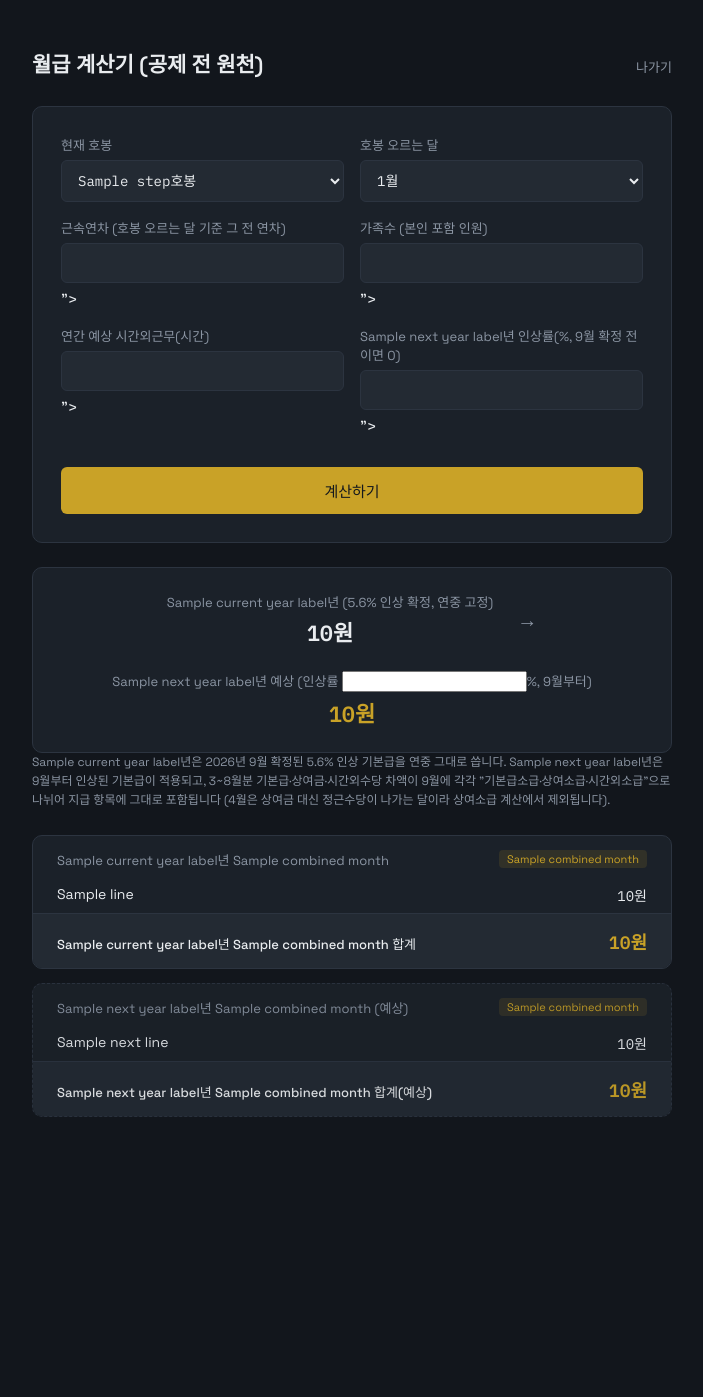
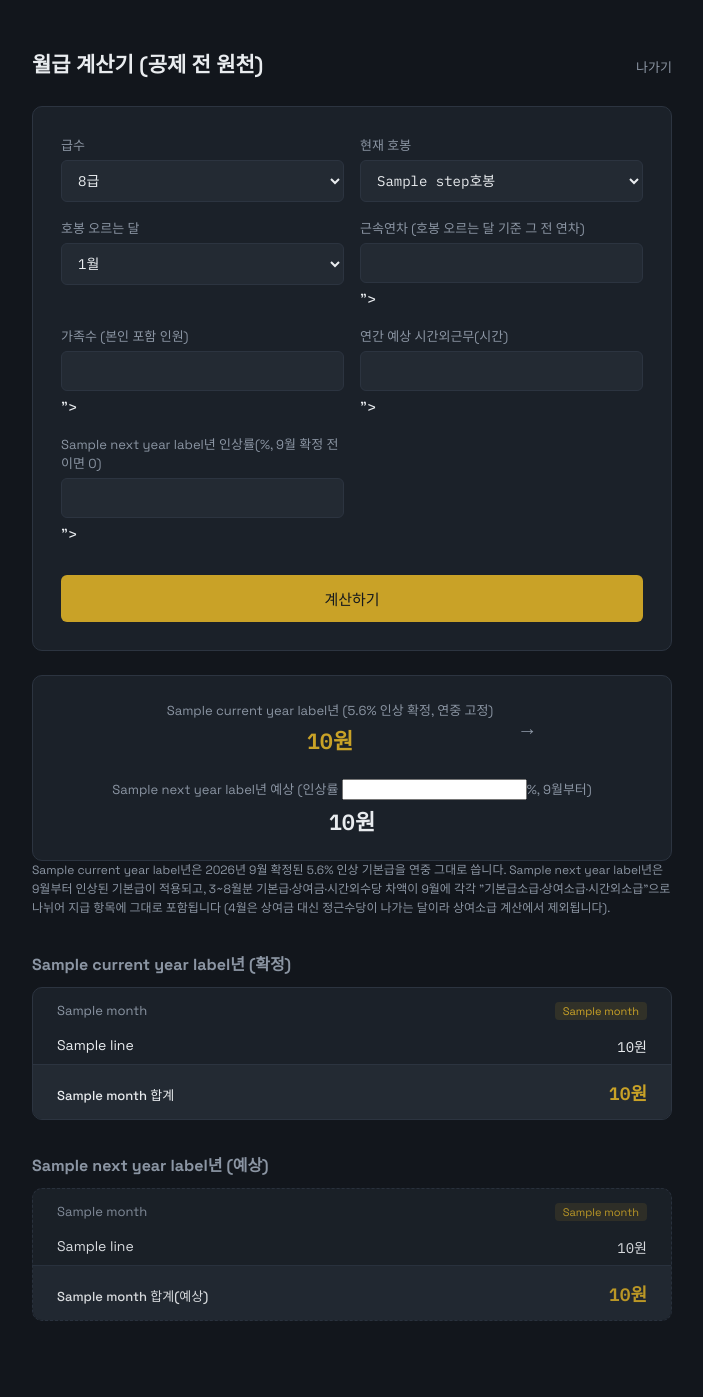
Before and after one commit to ymym929210-maker/salary-calculator, a Flask app: template salary-calculator/templates/index.html in a window 1280 px wide. Shown: the whole page, without its empty margins (288-991 px from the left). Before the commit the page ends 1117 px from the top, so only its background shows below. Run offline with Flask 3, Linux system fonts and the light colour scheme; the template is opened without the code that fills it: most values are stand-ins (such as "Sample title", 1, 10 or a date in 2020); form fields are guessed from the names that the template uses.

Commit message:
Add files via upload

```diff
--- a/salary-calculator/app.py
+++ b/salary-calculator/app.py
@@ -113,7 +113,11 @@
                        retro_overtime, False, True))
 
     gross = sum(v for _, v, _, _ in items)
-    return {"month_name": MONTH_NAMES[month - 1], "step": step, "lines": items, "gross": gross}
+    return {
+        "month_name": MONTH_NAMES[month - 1], "step": step,
+        "grade_label": f"{config.GRADE_LABEL} {step}호봉",
+        "lines": items, "gross": gross,
+    }
 
 
 def calc_2027(step, promo_month, years, family_count, overtime_hours_annual):
@@ -209,7 +213,6 @@
 
     this_year = None
     next_year = None
-    combined_months = None
     current_year_label = datetime.now().year + 1  # 2027
     next_year_label = current_year_label + 1        # 2028
 
@@ -237,22 +240,10 @@
             form_values["family_count"], form_values["overtime_hours_annual"],
             form_values["next_raise_rate"],
         )
-        combined_months = [
-            {
-                "month_name": ty["month_name"],
-                "grade_label": f"{config.GRADE_LABEL} {ty['step']}호봉",
-                "lines": ty["lines"],
-                "gross": ty["gross"],
-                "next_lines": ny["lines"],
-                "next_gross": ny["gross"],
-                "next_grade_label": f"{config.GRADE_LABEL} {ny['step']}호봉",
-            }
-            for ty, ny in zip(this_year["months"], next_year["months"])
-        ]
 
     return render_template(
         "index.html", steps=STEPS, form=form_values,
-        this_year=this_year, next_year=next_year, combined_months=combined_months,
+        this_year=this_year, next_year=next_year,
         current_year_label=current_year_label, next_year_label=next_year_label,
     )
 
--- a/salary-calculator/templates/index.html
+++ b/salary-calculator/templates/index.html
@@ -16,6 +16,12 @@
     <form method="post" class="card">
       <div class="field-row">
         <div class="field">
+          <label for="grade">급수</label>
+          <select id="grade" name="grade">
+            <option value="8" selected>8급</option>
+          </select>
+        </div>
+        <div class="field">
           <label for="step">현재 호봉</label>
           <select id="step" name="step">
             {% for s in steps %}
@@ -23,6 +29,8 @@
             {% endfor %}
           </select>
         </div>
+      </div>
+      <div class="field-row">
         <div class="field">
           <label for="promo_month">호봉 오르는 달</label>
           <select id="promo_month" name="promo_month">
@@ -31,26 +39,27 @@
             {% endfor %}
           </select>
         </div>
-      </div>
-      <div class="field-row">
         <div class="field">
           <label for="years">근속연차 (호봉 오르는 달 기준 그 전 연차)</label>
           <input type="number" id="years" name="years" min="1" step="0.5" value="{{ form.years }}">
         </div>
+      </div>
+      <div class="field-row">
         <div class="field">
           <label for="family_count">가족수 (본인 포함 인원)</label>
           <input type="number" id="family_count" name="family_count" min="0" value="{{ form.family_count }}">
         </div>
-      </div>
-      <div class="field-row">
         <div class="field">
           <label for="overtime_hours_annual">연간 예상 시간외근무(시간)</label>
           <input type="number" id="overtime_hours_annual" name="overtime_hours_annual" min="0" step="1" value="{{ form.overtime_hours_annual }}">
         </div>
+      </div>
+      <div class="field-row">
         <div class="field">
           <label for="next_raise_rate">{{ next_year_label }}년 인상률(%, 9월 확정 전이면 0)</label>
           <input type="number" id="next_raise_rate" name="next_raise_rate" min="0" step="0.1" value="{{ form.next_raise_rate }}">
         </div>
+        <div class="field"></div>
       </div>
 
       <button class="btn" type="submit">계산하기</button>
@@ -60,12 +69,12 @@
     <div class="compare-box">
       <div class="compare-col">
         <span class="compare-year">{{ current_year_label }}년 (5.6% 인상 확정, 연중 고정)</span>
-        <span class="compare-amount mono">{{ "{:,}".format(this_year.year_total) }}원</span>
+        <span class="compare-amount mono accent">{{ "{:,}".format(this_year.year_total) }}원</span>
       </div>
       <div class="compare-arrow">→</div>
       <div class="compare-col">
         <span class="compare-year">{{ next_year_label }}년 예상 (인상률 {{ form.next_raise_rate }}%, 9월부터)</span>
-        <span class="compare-amount mono accent">{{ "{:,}".format(next_year.year_total) }}원</span>
+        <span class="compare-amount mono">{{ "{:,}".format(next_year.year_total) }}원</span>
       </div>
     </div>
     <p class="disclaimer" style="margin-top:-8px; margin-bottom:24px;">
@@ -75,10 +84,11 @@
       (4월은 상여금 대신 정근수당이 나가는 달이라 상여소급 계산에서 제외됩니다).
     </p>
 
-    {% for mo in combined_months %}
+    <h2 class="year-heading">{{ current_year_label }}년 (확정)</h2>
+    {% for mo in this_year.months %}
     <div class="slip month-slip">
       <div class="slip-section-title month-title">
-        <span>{{ current_year_label }}년 {{ mo.month_name }}</span>
+        <span>{{ mo.month_name }}</span>
         <span class="grade-tag">{{ mo.grade_label }}</span>
       </div>
       {% for name, amount, is_exempt, is_special in mo.lines %}
@@ -88,25 +98,28 @@
       </div>
       {% endfor %}
       <div class="slip-net" style="padding:14px 24px;">
-        <span class="label" style="font-size:13px;">{{ current_year_label }}년 {{ mo.month_name }} 합계</span>
+        <span class="label" style="font-size:13px;">{{ mo.month_name }} 합계</span>
         <span class="amount mono" style="font-size:18px;">{{ "{:,}".format(mo.gross) }}원</span>
       </div>
     </div>
+    {% endfor %}
 
+    <h2 class="year-heading">{{ next_year_label }}년 (예상)</h2>
+    {% for mo in next_year.months %}
     <div class="slip month-slip next-year-slip">
       <div class="slip-section-title month-title">
-        <span>{{ next_year_label }}년 {{ mo.month_name }} (예상)</span>
-        <span class="grade-tag">{{ mo.next_grade_label }}</span>
+        <span>{{ mo.month_name }}</span>
+        <span class="grade-tag">{{ mo.grade_label }}</span>
       </div>
-      {% for name, amount, is_exempt, is_special in mo.next_lines %}
+      {% for name, amount, is_exempt, is_special in mo.lines %}
       <div class="slip-row {% if is_special %}special-row{% endif %}">
         <span>{{ name }}{% if is_exempt %} <span class="exempt-tag">비과세</span>{% endif %}</span>
         <span class="amount mono">{{ "{:,}".format(amount) }}원</span>
       </div>
       {% endfor %}
       <div class="slip-net" style="padding:14px 24px;">
-        <span class="label" style="font-size:13px;">{{ next_year_label }}년 {{ mo.month_name }} 합계(예상)</span>
-        <span class="amount mono accent" style="font-size:18px;">{{ "{:,}".format(mo.next_gross) }}원</span>
+        <span class="label" style="font-size:13px;">{{ mo.month_name }} 합계(예상)</span>
+        <span class="amount mono" style="font-size:18px;">{{ "{:,}".format(mo.gross) }}원</span>
       </div>
     </div>
     {% endfor %}
```
